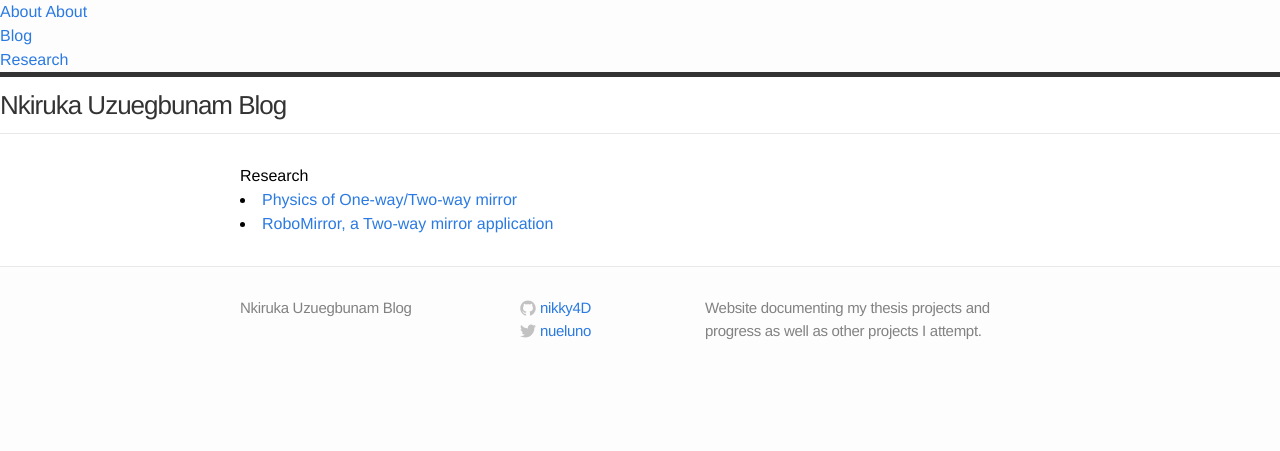
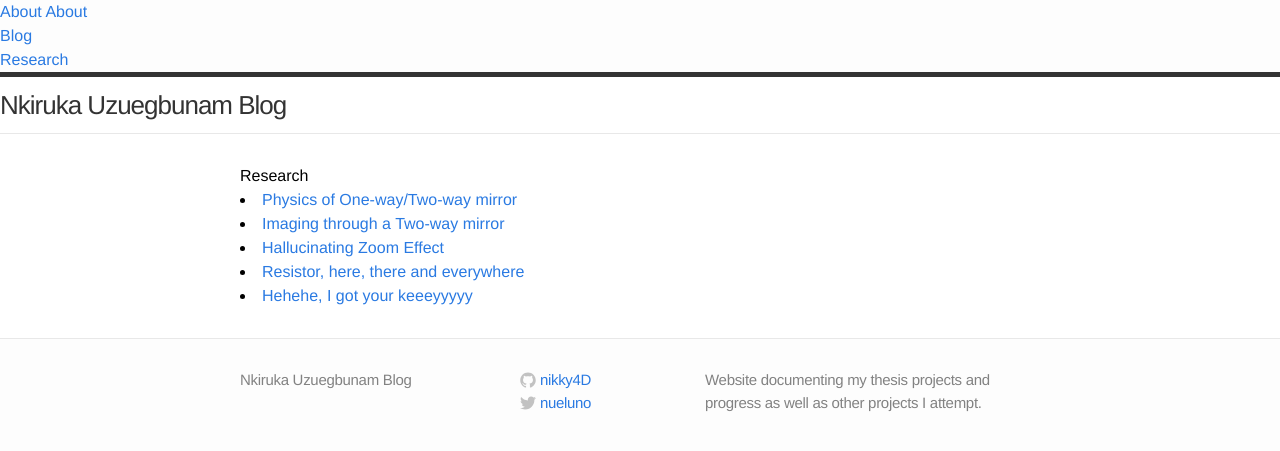
Before and after one commit to nikky4D/nikky4D.github.io, a Jekyll site: the page built from research/index.html, in a window 1280 px wide. Shown: the top 451 px of the page. Built offline with Jekyll 4.4.1, drawn with Linux system fonts in a browser that asks for light colours.

Commit message:
Updating research pages list to include pages for zoom, resistor, and security

```diff
--- a/research/index.html
+++ b/research/index.html
@@ -9,8 +9,21 @@ layout: default
       </li>
 
         <li>
-        <a href="{{ site.baseurl }}/_researchPages/contrast_model.md.html"> RoboMirror, a Two-way mirror application</a>
+        <a href="{{ site.baseurl }}/_researchPages/contrast_model.md.html"> Imaging through a Two-way mirror</a>
       </li>
+
+        <li>
+        <a href="{{ site.baseurl }}/_researchPages/zoom_model.md.html"> Hallucinating Zoom Effect </a>
+      </li>
+
+        <li>
+        <a href="{{ site.baseurl }}/_researchPages/resistor_detection_model.md.html"> Resistor, here, there and everywhere</a>
+      </li>
+
+        <li>
+        <a href="{{ site.baseurl }}/_researchPages/cybersecurity_model.md.html"> Hehehe, I got your keeeyyyyy</a>
+      </li>
+
 
       </h3>
 
```
